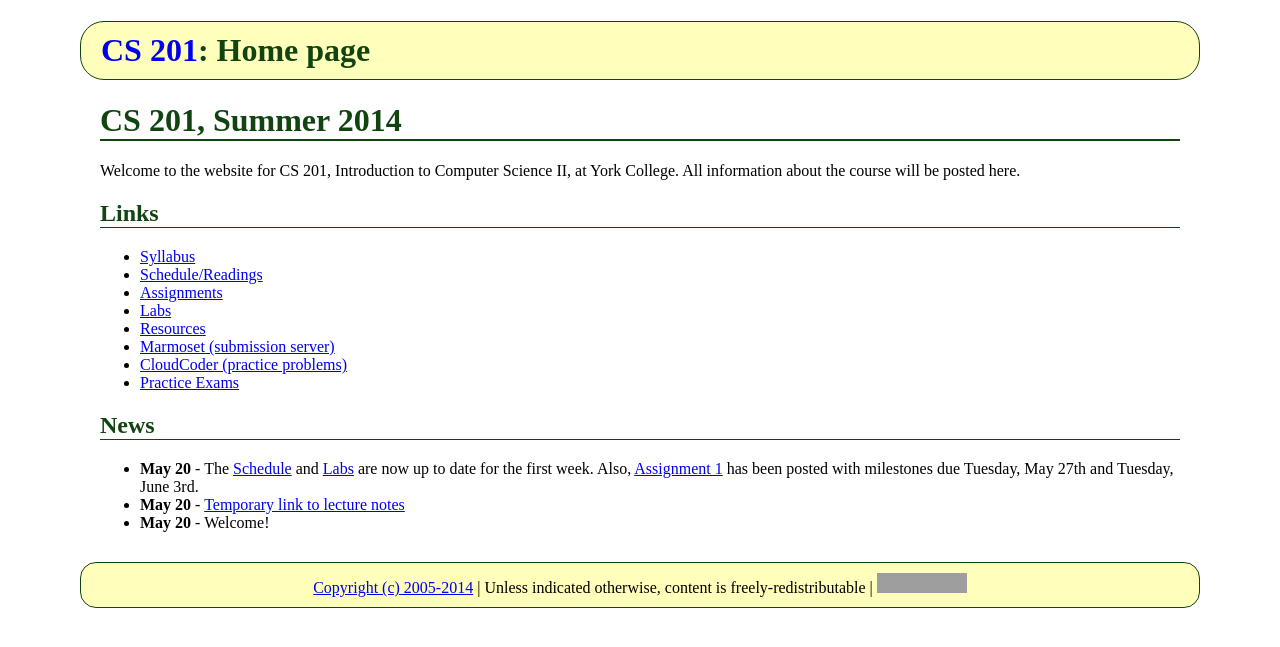
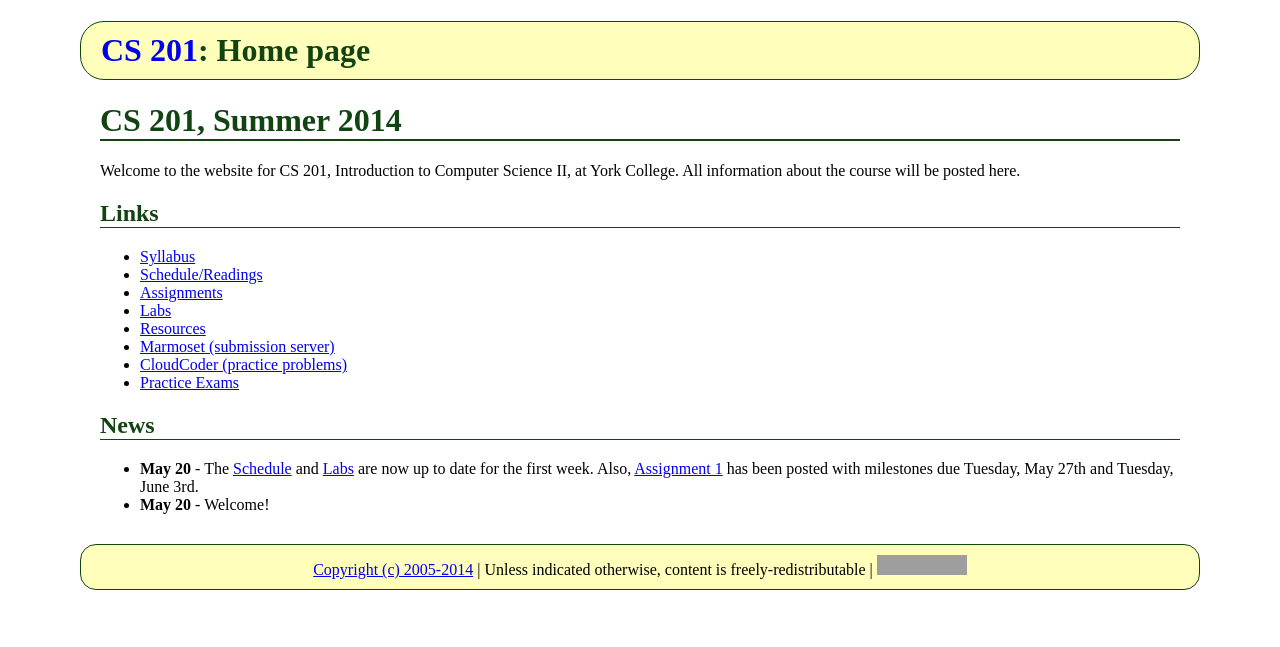
Before and after one commit to ycpcs/cs201-summer2014, a Jekyll site: the page built from index.md, in a window 1280 px wide. Shown: the top 647 px of the page. Built offline with Jekyll 4.4.1, drawn with Linux system fonts in a browser that asks for light colours; Markdown is read by kramdown in place of the engine named in the settings; grey boxes are pictures that could not be loaded.

Commit message:
remove temporary link to lecture notes

```diff
--- a/index.md
+++ b/index.md
@@ -26,5 +26,4 @@ Welcome to the website for CS 201, Introduction to Computer Science II, at York
 ## News
 
 * **May 20** - The [Schedule](schedule.html) and [Labs](labs/index.html) are now up to date for the first week.  Also, [Assignment 1](assign/assign01.html) has been posted with milestones due Tuesday, May 27th and Tuesday, June 3rd.
-* **May 20** - [Temporary link to lecture notes](http://faculty.ycp.edu/~dhovemey/fall2013/cs201/lecture/index.html)
 * **May 20** - Welcome!
```
